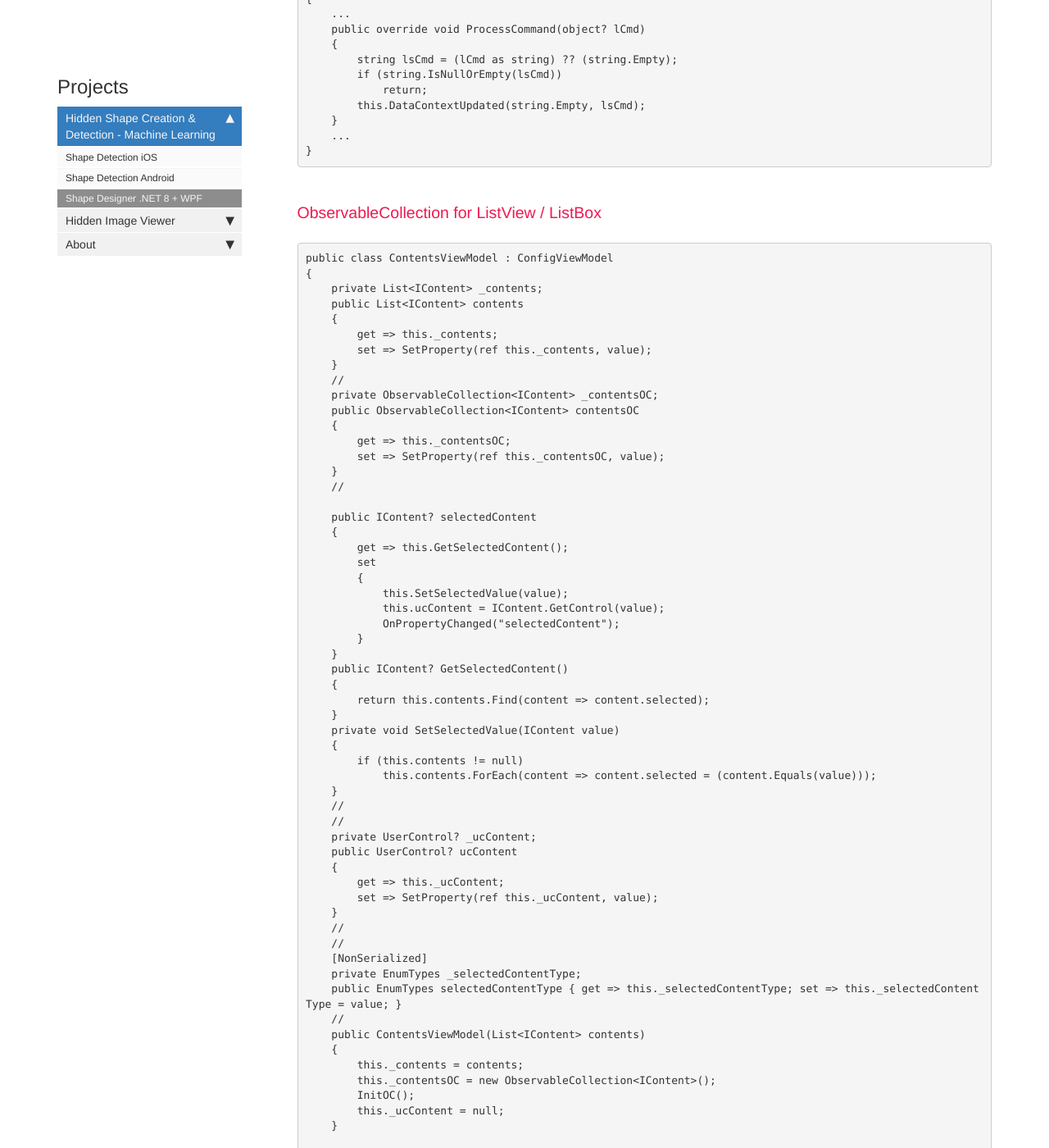
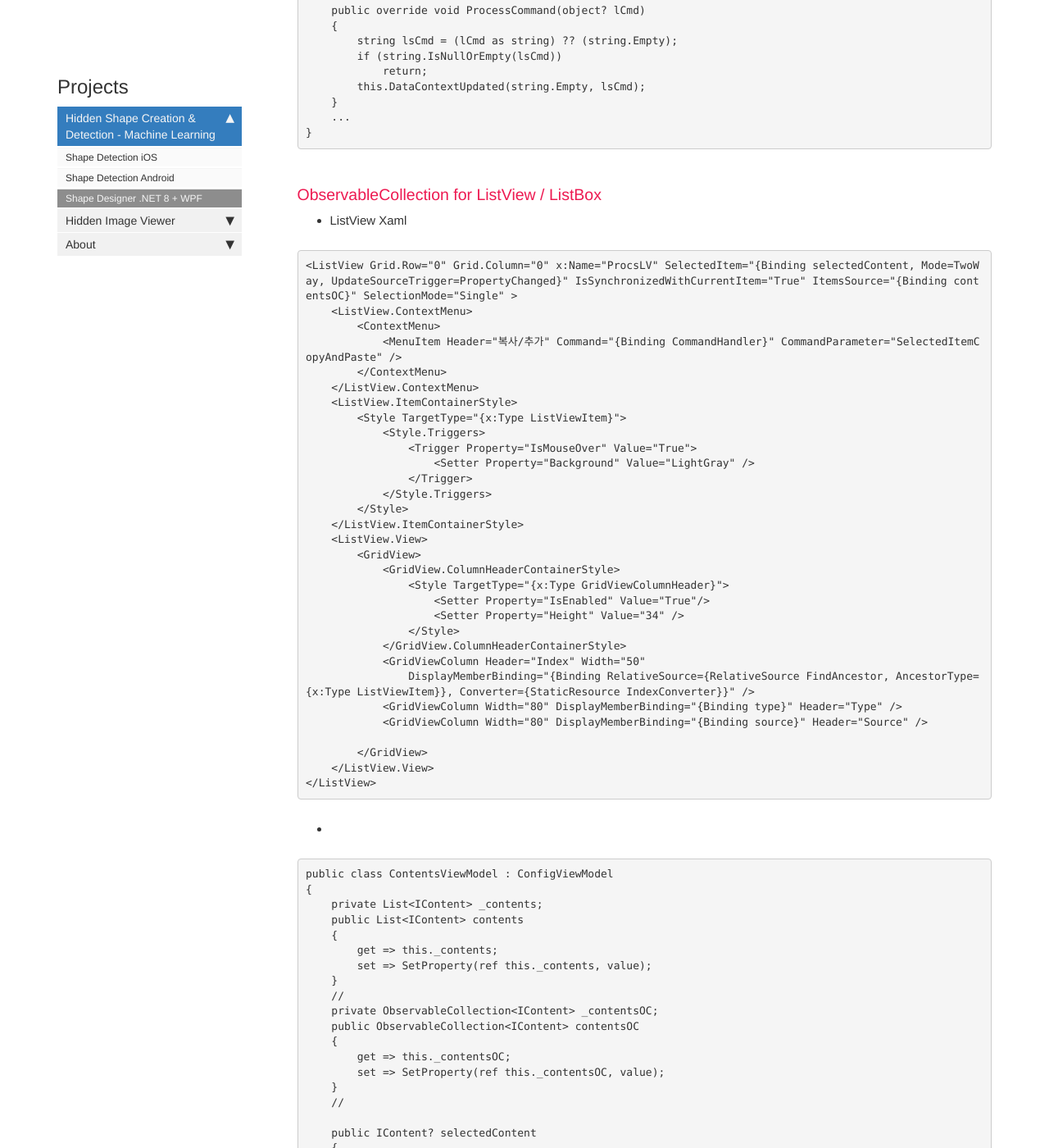
Before and after one commit to heungwook/heungwook.github.io, a Jekyll site: the page built from pages/doc2023/doc202301_03.md, in a window 1280 px wide and 1400 px high, scrolled down 8738 px. Shown: the whole window at 82% size. Built offline with Jekyll 4.4.1, drawn with Linux system fonts in a browser that asks for light colours; comment, search, counter and statistics services are not loaded.

Commit message:
20240226 1042

````diff
--- a/pages/doc2023/doc202301_03.md
+++ b/pages/doc2023/doc202301_03.md
@@ -342,7 +342,7 @@ public partial class ContentShapeUC : UserControl
 <ComboBox x:Name="SourceComboBox" Style="{StaticResource MaterialDesignOutlinedComboBox}" materialDesign:HintAssist.Hint="Content Source" ItemsSource="{Binding Source={StaticResource enumSources}}" SelectedValue="{Binding source, Mode=TwoWay}" />
 ```
 
-## XAML Command and CommandParameter
+### XAML Command and CommandParameter
 
 - When the button clicks, CommandHandler in MVVM Base Class will be called, and ovridden ProcessCommand() method in model class will process the command.
 
@@ -434,7 +434,43 @@ public class PrintAutoDialogConfig : ConfigViewModel
 
 ### ObservableCollection for ListView / ListBox
 
+- ListView Xaml
 
+```XML
+<ListView Grid.Row="0" Grid.Column="0" x:Name="ProcsLV" SelectedItem="{Binding selectedContent, Mode=TwoWay, UpdateSourceTrigger=PropertyChanged}" IsSynchronizedWithCurrentItem="True" ItemsSource="{Binding contentsOC}" SelectionMode="Single" >
+    <ListView.ContextMenu>
+        <ContextMenu>
+            <MenuItem Header="복사/추가" Command="{Binding CommandHandler}" CommandParameter="SelectedItemCopyAndPaste" />
+        </ContextMenu>
+    </ListView.ContextMenu>
+    <ListView.ItemContainerStyle>
+        <Style TargetType="{x:Type ListViewItem}">
+            <Style.Triggers>
+                <Trigger Property="IsMouseOver" Value="True">
+                    <Setter Property="Background" Value="LightGray" />
+                </Trigger>
+            </Style.Triggers>
+        </Style>
+    </ListView.ItemContainerStyle>
+    <ListView.View>
+        <GridView>
+            <GridView.ColumnHeaderContainerStyle>
+                <Style TargetType="{x:Type GridViewColumnHeader}">
+                    <Setter Property="IsEnabled" Value="True"/>
+                    <Setter Property="Height" Value="34" />
+                </Style>
+            </GridView.ColumnHeaderContainerStyle>
+            <GridViewColumn Header="Index" Width="50"
+                DisplayMemberBinding="{Binding RelativeSource={RelativeSource FindAncestor, AncestorType={x:Type ListViewItem}}, Converter={StaticResource IndexConverter}}" />
+            <GridViewColumn Width="80" DisplayMemberBinding="{Binding type}" Header="Type" />
+            <GridViewColumn Width="80" DisplayMemberBinding="{Binding source}" Header="Source" />
+
+        </GridView>
+    </ListView.View>
+</ListView>
+```
+
+-
 
 ```C#
 public class ContentsViewModel : ConfigViewModel
````
